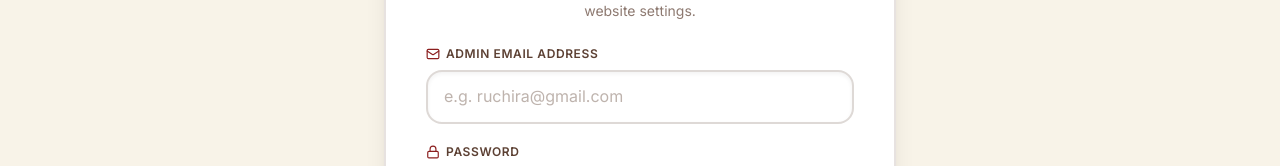
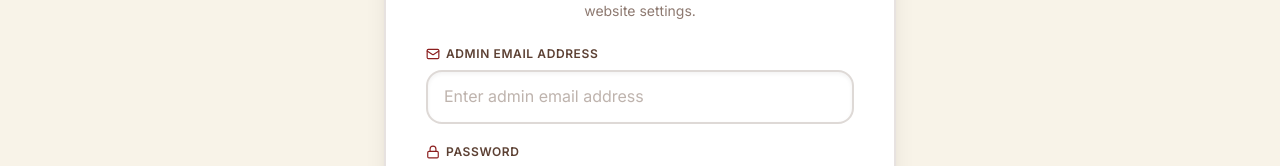
Before and after one commit to tumurahul0866/ruchira-pickels, a React (Vite) app: page /admin-login in a window 1280 px wide. Shown: the part 311-477 px from the top of the page. Built offline with nearby package versions, Linux system fonts and the light colour scheme; no server answers; a web font is replaced by a local one.

Commit message:
fix(admin): remove hardcoded admin email placeholder

```diff
--- a/src/pages/admin/AdminLogin.jsx
+++ b/src/pages/admin/AdminLogin.jsx
@@ -114,7 +114,7 @@ const AdminLogin = () => {
                 type="email"
                 value={email}
                 onChange={(e) => setEmail(e.target.value)}
-                placeholder="e.g. ruchira@gmail.com"
+                placeholder="Enter admin email address"
                 required
                 autoComplete="username"
                 autoCapitalize="none"
```
